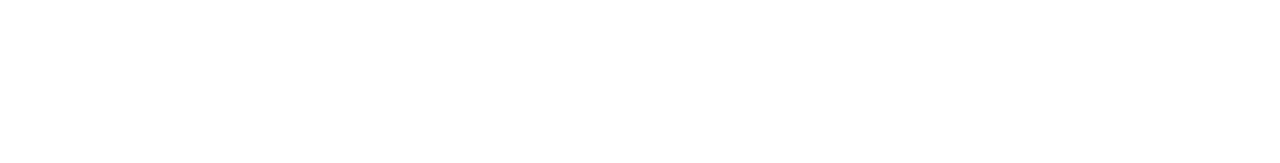
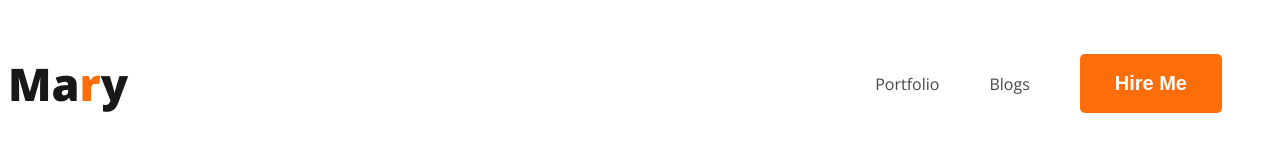
Before and after one commit to borhansiddque/developer-portfolio, a plain HTML site: page index.html in a window 1280 px wide. Drawn offline with nearby package versions, Linux system fonts and the light colour scheme.

Commit message:
Nav Added

```diff
--- a/index.html
+++ b/index.html
@@ -4,10 +4,24 @@
     <meta charset="UTF-8">
     <meta name="viewport" content="width=device-width, initial-scale=1.0">
     <title>Web Developer Portfolio</title>
+    <link rel="stylesheet" href="style/portfolio.css">
 </head>
 <body>
-    <header></header>
-    <main></main>
-    <footer></footer>
+    <header>
+        <nav>
+            <h3 class="nav-title">Ma<span class="primary-color">r</span>y</h3>
+            <ul>
+                <li><a href="">Portfolio</a></li>
+                <li><a href="">Blogs</a></li>
+                <li><button class="btn-primary">Hire Me</button></li>
+            </ul>
+        </nav>
+    </header>
+    <main>
+
+    </main>
+    <footer>
+
+    </footer>
 </body>
 </html>
--- /dev/null
+++ b/style/portfolio.css
@@ -0,0 +1,51 @@
+/* font family link */
+@import url('https://fonts.googleapis.com/css2?family=Lato:wght@400;700;900&family=Open+Sans:wght@400;700;800&display=swap');
+
+/* common shared style */
+body {
+    font-family: 'Lato', sans-serif;
+    font-family: 'Open Sans', sans-serif;
+}
+
+.primary-color {
+    color: #FD6E0A;
+}
+
+.btn-primary {
+    background: #FD6E0A;
+    color: #fff;
+    padding: 18px 35px;
+    border: 0;
+    border-radius: 5px;
+    font-size: 20px;
+    font-weight: 700;
+}
+
+/* navbar related style */
+nav {
+    display: flex;
+    justify-content: space-between;
+    align-items: center;
+}
+
+.nav-title {
+    color: #181818;
+    font-size: 45px;
+    font-weight: 800;
+}
+
+nav > ul {
+    display: flex;
+    align-items: center;
+
+}
+
+nav li {
+    list-style: none;
+    margin-right: 50px;
+}
+
+nav li a {
+    text-decoration: none;
+    color: #474747;
+}
```
